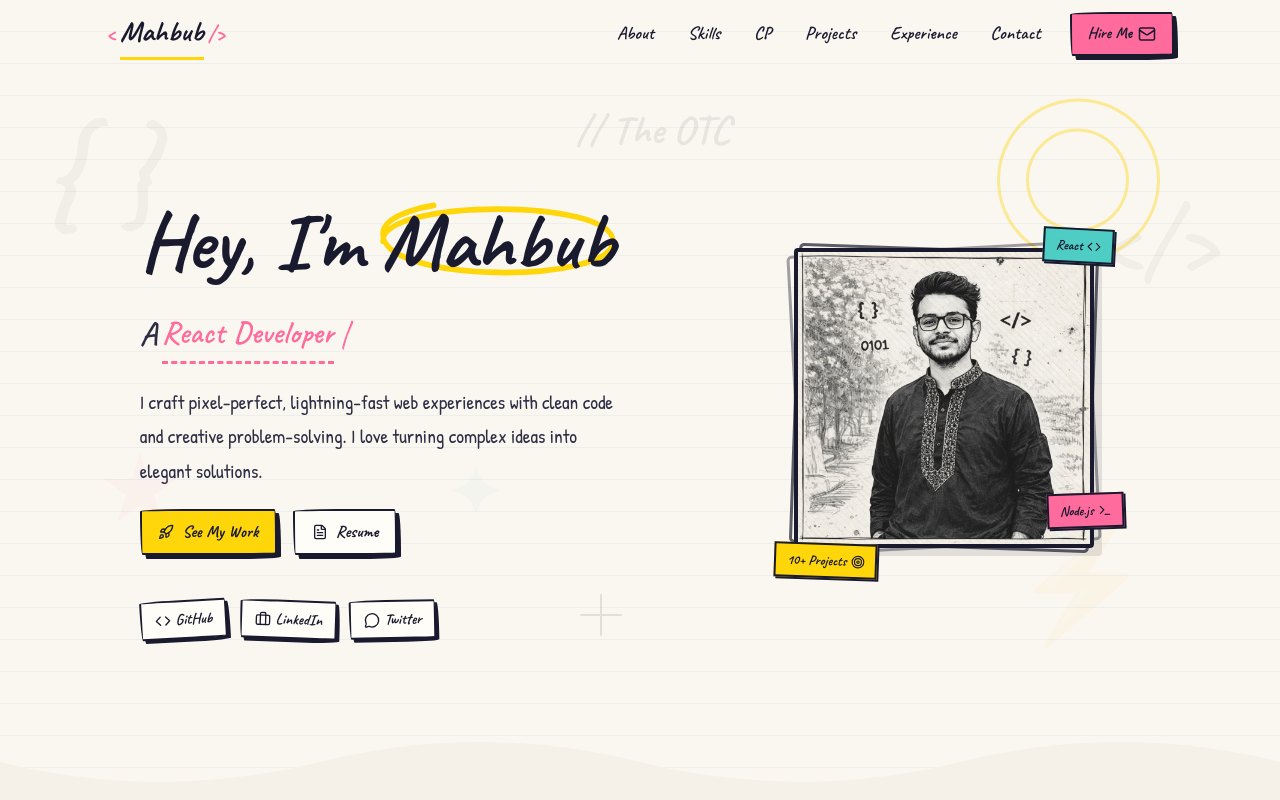
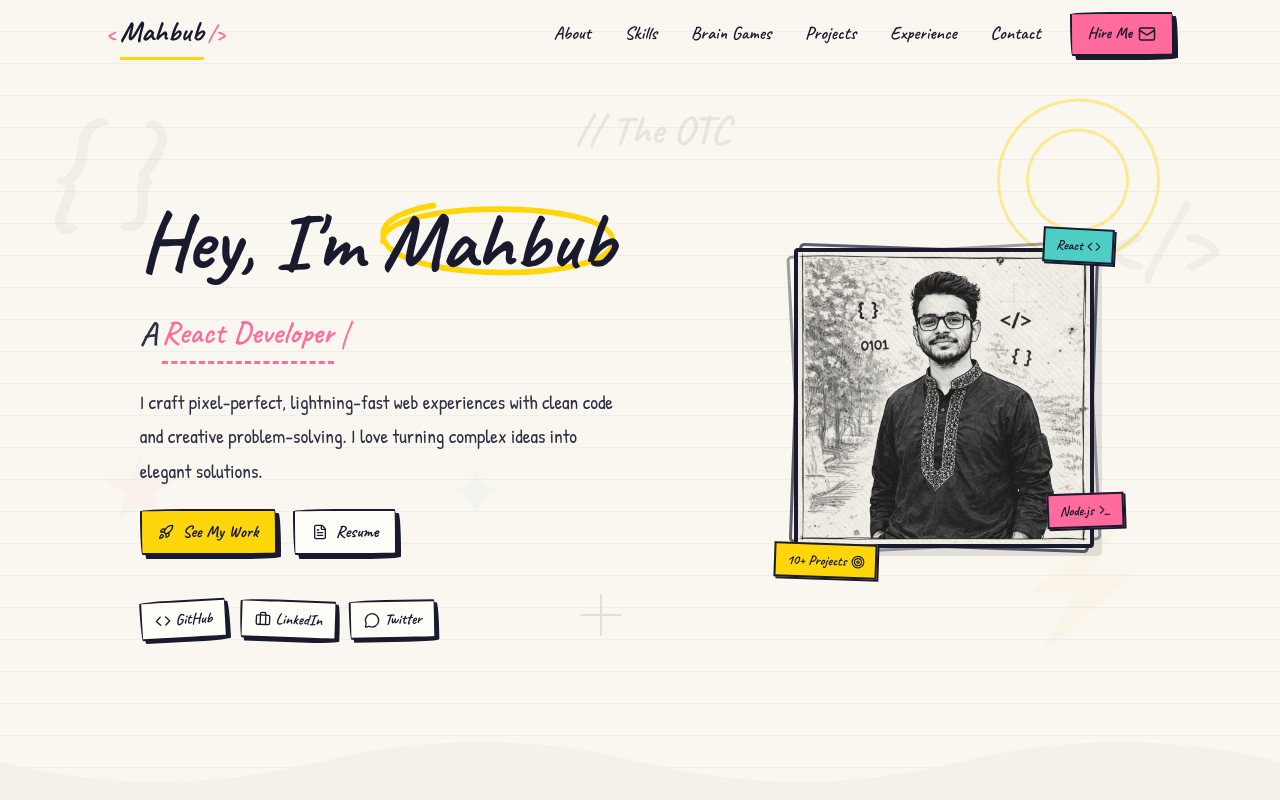
Before and after one commit to Maahhbuub/Mahbub-Doodle, a React (Vite) app: page / in a window 1280 px wide. Shown: the top 800 px of the page. Built offline with nearby package versions, Linux system fonts and the light colour scheme.

Commit message:
fix(home): add navigation

```diff
--- a/src/components/Footer/Footer.jsx
+++ b/src/components/Footer/Footer.jsx
@@ -25,6 +25,7 @@ export default function Footer() {
               <h4>Navigation</h4>
               <a href="#about">About</a>
               <a href="#skills">Skills</a>
+              <a href="#competitive-programming">Brain Games</a>
               <a href="#projects">Projects</a>
               <a href="#experience">Experience</a>
             </div>
--- a/src/components/Navbar/Navbar.jsx
+++ b/src/components/Navbar/Navbar.jsx
@@ -5,7 +5,7 @@ import styles from './Navbar.module.css';
 const navLinks = [
   { href: '#about', label: 'About' },
   { href: '#skills', label: 'Skills' },
-  { href: '#competitive-programming', label: 'CP' },
+  { href: '#competitive-programming', label: 'Brain Games' },
   { href: '#projects', label: 'Projects' },
   { href: '#experience', label: 'Experience' },
   { href: '#contact', label: 'Contact' },
```
